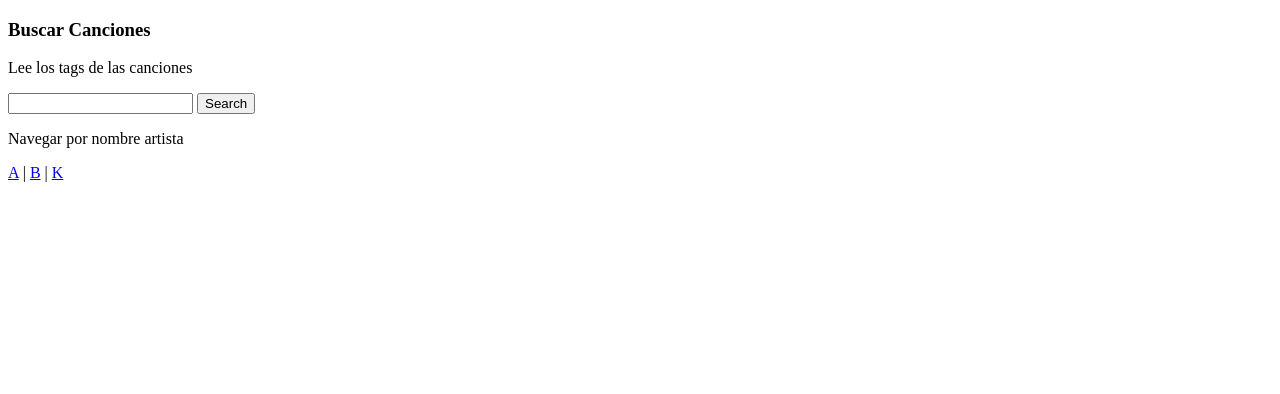
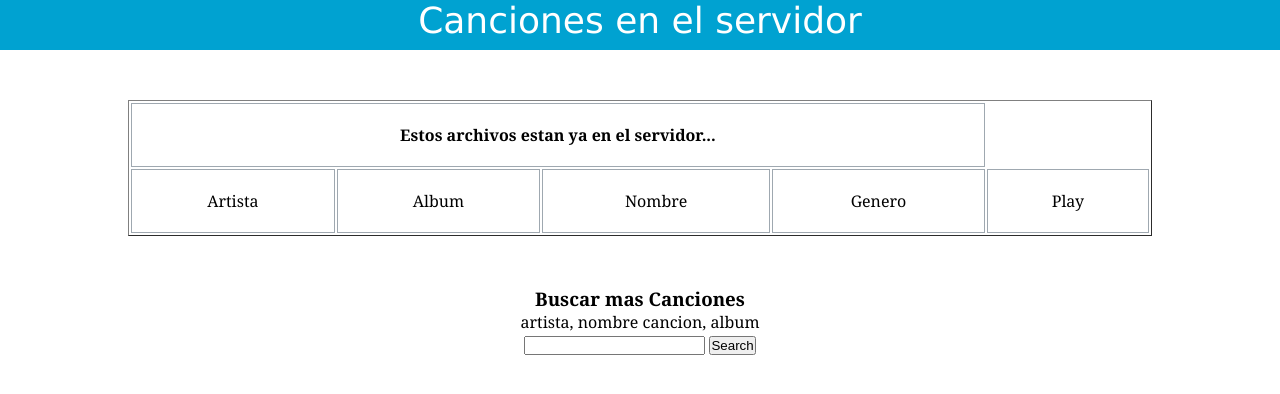
Before and after one commit to jtobones/TuneSource, a PHP site: page /search.php in a window 1280 px wide. Shown: the top 394 px of the page. Run offline with PHP 8.4, Linux system fonts and the light colour scheme; data that the repository does not hold is empty.

Commit message:
search inicial v2

```diff
--- a/search.php
+++ b/search.php
@@ -1,125 +1,81 @@
-<!DOCTYPE HTML PUBLIC "-//W3C//DTD HTML 4.01 Transitional//EN" "http://www.w3.org/TR/html4/loose.dtd">
-<html>
+<?php
+	include ("lib/php/CONECTAR_DB.php");
+?>
+<!DOCTYPE html>
+<html xmlns="http://www.w3.org/1999/xhtml">
 <head>
-<meta http-equiv="Content-Type" content="text/html; charset=iso-8859-1">
-<title>Search Contacts</title>
-<style type="text/css" media="screen">
-ul li{
-  list-style-type:none;
-}
-</style>
+<title>Caciones en el servidor </title>
+<link rel="stylesheet" href="lib/css/style.css" type="text/css" />
 </head>
+<body>
+<div id="header">
+<label>Canciones en el servidor</label>
+</div>
+<div id="body">
+<table width="80%" border="1">
 
-<body>
-<h3>Buscar Canciones</h3>
-<p>Lee los tags de las canciones</p>
-<form method="post" action="search.php?go" id="searchform">
-<input type="text" name="name">
-<input type="submit" name="submit" value="Search">
-</form>
-<p>Navegar por nombre artista</p>
-<p><a href="?by=A">A</a> | <a href="?by=B">B</a> | <a href="?by=K">K</a></p>
+
+
+    <tr>
+    <th colspan="4">Estos archivos estan ya en el servidor...</a></label></th>
+    </tr>
+    <tr>
+
+    <td>Artista</td>
+    <td>Album</td>
+    <td>Nombre</td>
+    <td>Genero</td>
+    <td>Play</td>
+    </tr>
+
+
 <?php
-	include ('lib/php/CONECTAR_DB.php');
   if(isset($_POST['submit'])){
   if(isset($_GET['go'])){
-if(preg_match("/[A-Z | a-z]+/", $_POST['name'])){
+  if(preg_match("/^[  a-zA-Z]+/", $_POST['name'])){
   $name=$_POST['name'];
 
+
   //-query  the database table
-  $sql="SELECT  id, file, album, songname FROM tbl_uploads WHERE songname LIKE '%" . $name .  "%' OR  artist LIKE '%" . $name ."%' OR  album LIKE '%" . $name ."%'";
+  $sql="SELECT  id,file, artist, album, songname, genero FROM tbl_uploads WHERE songname LIKE '%" . $name .  "%' OR  artist LIKE '%" . $name ."%' OR  album LIKE '%" . $name ."%'";
   //-run  the query against the mysql query function
   $result=mysqli_query($connect, $sql);
 
-//-count results
-
-$numrows=mysqli_num_rows($sql);
-
-
-echo "<p>" .$numrows . " results found for " . stripslashes($name) . "</p>";
-
-//-create while loop and loop through result set
   //-create  while loop and loop through result set
-  while($row=mysqli_fetch_array($sql)){
-          $Songname  =$row['file'];
+  while($row=mysqli_fetch_array($result)){
+          $Songname  =$row['songname'];
           $Artist=$row['artist'];
           $ID=$row['id'];
+  //-display the result of the array
+    echo "<tr>\n";
+  ?>
 
-//-display the result of the array
+        <td><?php echo $row['artist'] ?></td>
+        <td><?php echo $row['album'] ?></td>
+        <td><?php echo $row['songname'] ?></td>
+        <td><?php echo $row['genero'] ?></td>
+        <td><a href="uploads/<?php echo $row['file'] ?>" target="_blank">Play</a></td>
 
-  echo "<ul>\n";
-  echo "<li>" . "<a  href=\"search.php?id=$ID\">"   .$Songname . " " . $Artist .  "</a></li>\n";
-  echo "</ul>";
+  <?php
+
+//  echo "<li>" . "<a  href=\"search.php?id=$ID\">"   .$Songname . " " . $Artist .  "</a></li>\n";
+  echo "</tr>";
   }
   }
   else{
-echo "<p>Please enter a search query</p>";
+  echo  "<p>Please enter a search query</p>";
   }
   }
   }
+?>
 
-if(isset($_GET['by'])){
-$letter=$_GET['by'];
-
-//connect to the database
-//-query the database table
-$sql="SELECT id, songname, artist FROM tbl_uploads WHERE songname LIKE '%" . $letter . "%' OR LastName LIKE '%" . $letter ."%'";
-
-
-//-run the query against the mysql query function
- $result=mysqli_query($connect, $sql);
-
-//-count results
-$numrows=mysql_num_rows($result);
-
-echo "<p>" .$numrows . " results found for " . $letter . "</p>";
-
-//-create while loop and loop through result set
-while($row=mysql_fetch_array($result)){
-
-$FirstName =$row['artist'];
-	$LastName=$row['artist'];
-	$ID=$row['ID'];
-
-//-display the result of the array
-
-echo "<ul>\n";
-echo "<li>" . "<a href=\"search.php?id=$ID\">"  .$artist . " " . $songname . "</a></li>\n";
-echo "</ul>";
-}
-}
-
-if(isset($_GET['id'])){
-$contactid=$_GET['id'];
-
-//connect to the database
-
-//-query the database table
-$sql="SELECT * FROM tbl_uploads WHERE ID=" . $id;
-
-
-//-run the query against the mysql query function
- $result=mysqli_query($connect, $sql);
-
-
-//-create while loop and loop through result set
-while($row=mysql_fetch_array($result)){
-
-  $FirstName =$row['artist'];
-	$LastName=$row['songname'];
-	$PhoneNumber=$row['album'];
-	$Email=$row['file'];
-
-//-display the result of the array
-
-echo "<ul>\n";
-echo "<li>" . $FirstName . " " . $LastName . "</li>\n";
-echo "<li>" . $PhoneNumber . "</li>\n";
-echo "<li>" . "<a href=mailto:" . $Email . ">" . $Email . "</a></li>\n";
-echo "</ul>";
-}
-}
-
-?>
+  </table>
+    <h3>Buscar mas Canciones</h3>
+    <p> artista, nombre cancion, album</p>
+    <form  method="post" action="search1.php?go"  id="searchform">
+      <input  type="text" name="name">
+      <input  type="submit" name="submit" value="Search">
+    </form>
+</div>
 </body>
 </html>
```
Also changed, not shown: search.html (added, +20 -0 lines). Lines whose indentation alone changed are shown as unchanged.
